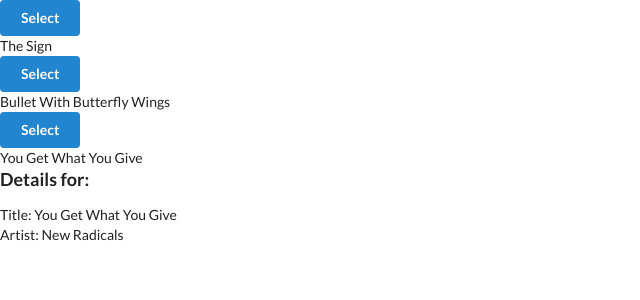
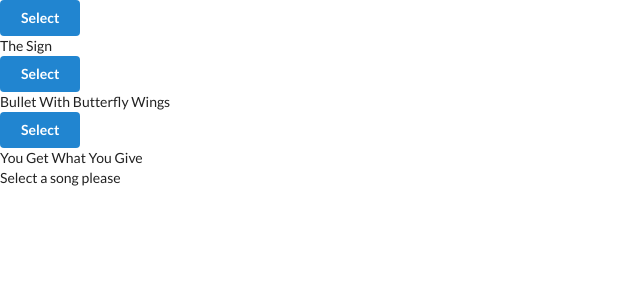
Before and after one commit to mcelaric/songs-hooks, a React (Create React App) app: page / in a window 1280 px wide. Shown: the top 300 px of the page, without its empty margins (0-640 px from the left). Built offline with nearby package versions, Linux system fonts and the light colour scheme.

Commit message:
Update useEffect

```diff
--- a/src/App.js
+++ b/src/App.js
@@ -29,8 +29,8 @@ const App = () => {
   console.log(selectedSong);
 
   useEffect (() => {
-    setSelectedSong(songs[1]);
-  }, []);
+    setSelectedSong(selectedSong);
+  }, [selectedSong]);
 
   return (
     <div>
```
